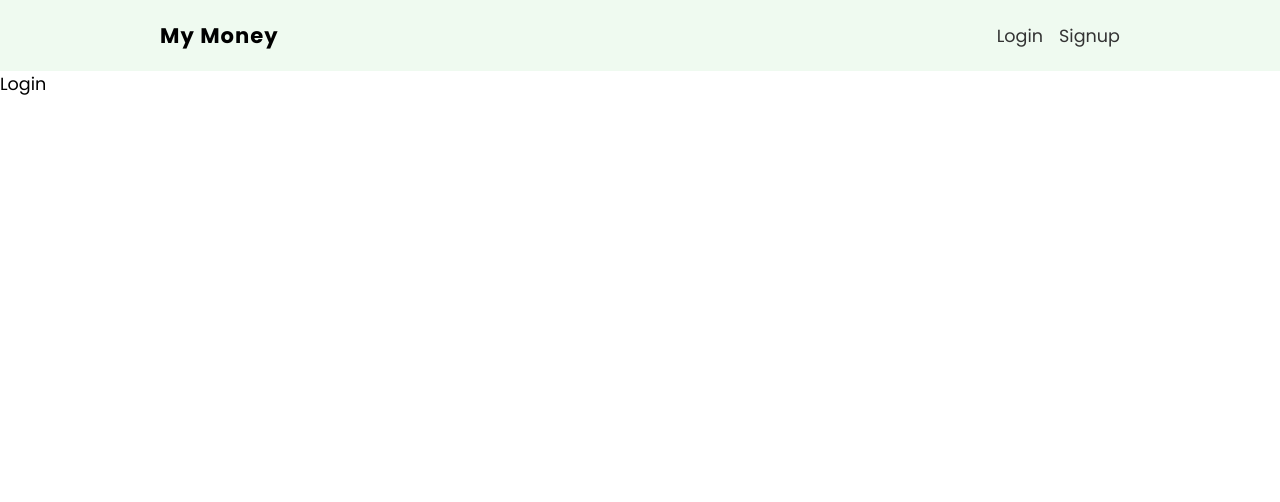
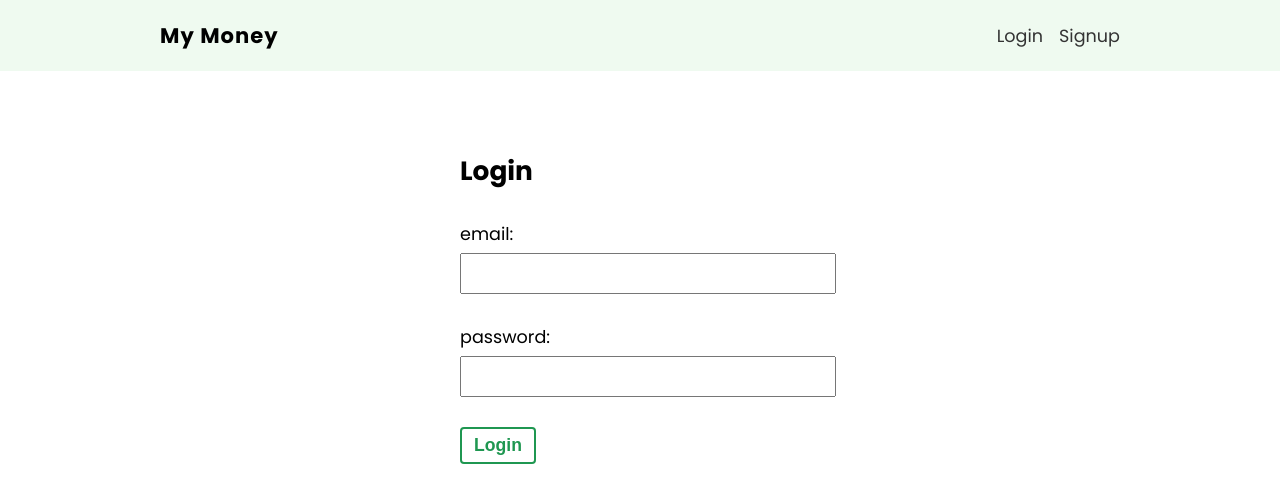
Before and after one commit to mrwhite252/finance-tacker-new, a React (Create React App) app: page /login in a window 1280 px wide. Shown: the top 502 px of the page. Built offline with nearby package versions, Linux system fonts and the light colour scheme.

Commit message:
init the login form

```diff
--- a/src/pages/login/Login.js
+++ b/src/pages/login/Login.js
@@ -1,7 +1,35 @@
+import { useState } from "react";
+
+// import styles
 import styles from "./Login.module.css";
 
 export default function Login() {
+
+    const [email, setEmail] = useState('');
+    const [password, setPassword] = useState('');
+
+    const handleSubmit = (e) => {
+        e.preventDefault();
+        console.log(email, password);
+    }
     return (
-        <div> Login </div>
+        <form onSubmit={handleSubmit} className={styles['login-form']}>
+            <h2>Login</h2>
+            <label>
+                <span>email:</span>
+                <input type="email"
+                    onChange={(e) => setEmail(e.target.value)}
+                    value={email}
+                />
+            </label>
+            <label>
+                <span>password:</span>
+                <input type="password"
+                    onChange={(e) => setPassword(e.target.value)}
+                    value={password}
+                />
+            </label>
+            <button className="btn">Login</button>
+        </form>
     )
 }
--- a/src/pages/login/Login.module.css
+++ b/src/pages/login/Login.module.css
@@ -0,0 +1,21 @@
+
+
+.login-form {
+    max-width: 360px;
+    margin: 60px auto;
+    padding: 20px;
+  }
+  .login-form label {
+    display: block;
+    margin: 30px auto;
+  }
+  .login-form span {
+    display: block;
+    margin-bottom: 6px;
+  }
+  .login-form input {
+    padding: 8px 6px;
+    font-size: 1em;
+    color: #777;
+    width: 100%;
+  }
```
